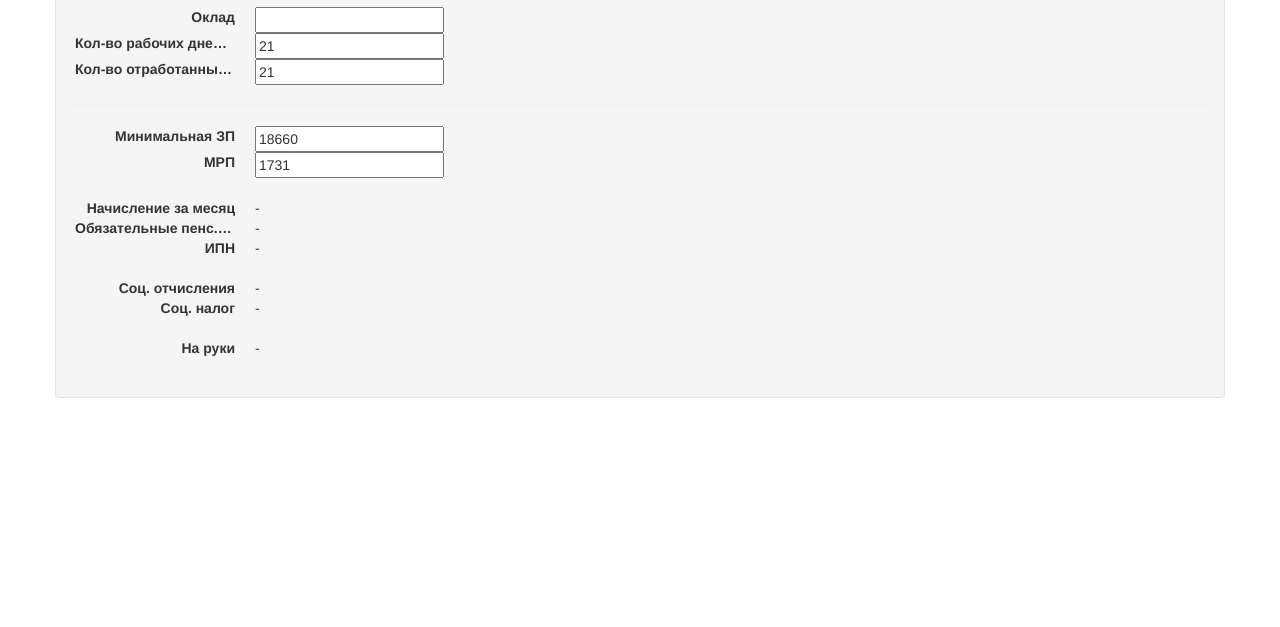
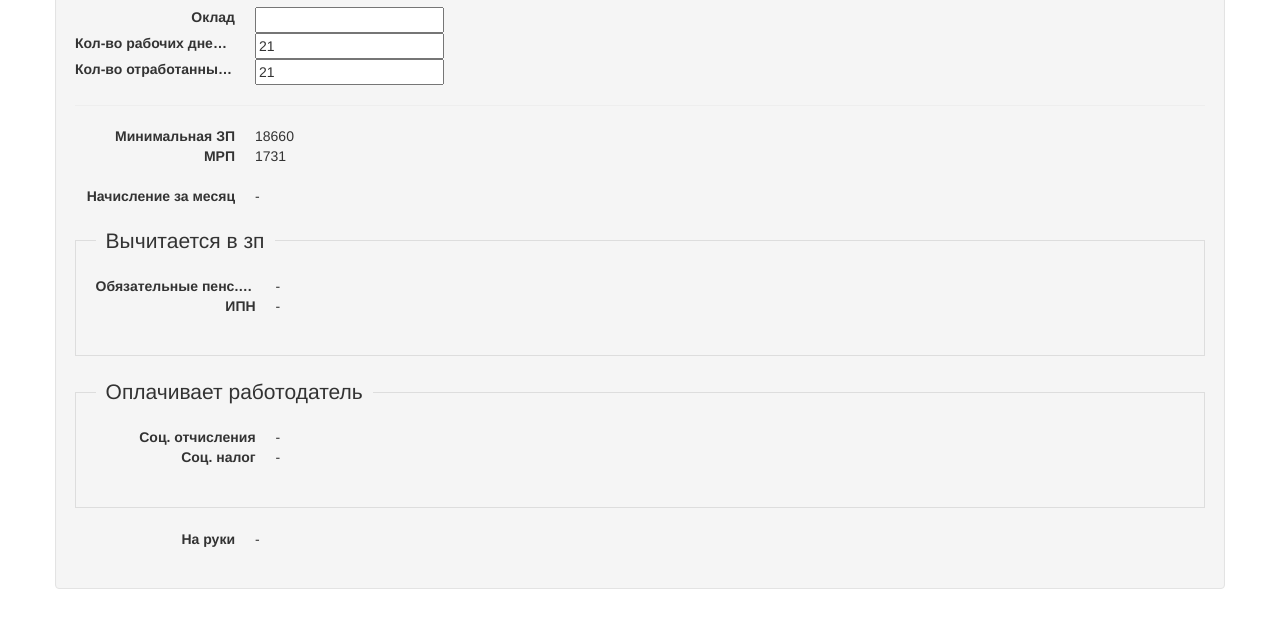
Before and after one commit to makenti/hypuk.github.io, a plain HTML site: page calc/index.html in a window 1280 px wide. Shown: the part 83-710 px from the top of the page. Drawn offline with nearby package versions, Linux system fonts and the light colour scheme.

Commit message:
calc updated

```diff
--- a/calc/calc.js
+++ b/calc/calc.js
@@ -14,12 +14,16 @@ accounting.settings = {
 	}
 }
 
+var min_salary = 18660;
+var mrp = 1731;
+$("#min_salary").html(min_salary);
+$("#mrp").html(mrp);
+
+
 function recalculate() {
 	var full_salary = $("#full_salary").val();
 	var number_of_working_days = $("#number_of_working_days").val();
 	var number_of_worked_days = $("#number_of_worked_days").val();
-	var min_salary = $("#min_salary").val();
-	var mrp = $("#mrp").val();
 
 	var payed = full_salary / number_of_working_days * number_of_worked_days;
 	var pension = 0;
--- a/calc/index.html
+++ b/calc/index.html
@@ -12,6 +12,21 @@
       <script src="../../assets/js/html5shiv.js"></script>
       <script src="../../assets/js/respond.min.js"></script>
     <![endif]-->
+    <style type="text/css">
+      fieldset {
+          border: 1px groove #ddd !important;
+          padding: 0 1.4em 1.4em 1.4em !important;
+          margin: 0 0 1.5em 0 !important;
+          -webkit-box-shadow:  0px 0px 0px 0px #000;
+                  box-shadow:  0px 0px 0px 0px #000;
+      }
+
+      legend {
+        width:inherit; /* Or auto */
+        padding:0 10px; /* To give a bit of padding on the left and right */
+        border-bottom:none;
+      }
+    </style>
   </head>
   <body>
     <div class="global-container">
@@ -32,23 +47,30 @@
         <hr />
         <dl class="dl-horizontal">
           <dt>Минимальная ЗП</dt>
-          <dd><input type="text" id="min_salary" value="18660"></dd>
+          <dd id="min_salary"></dd>
 
           <dt>МРП</dt>
-          <dd><input type="text" id="mrp" value="1731"></dd>
+          <dd id="mrp"></dd>
         </dl>
 
         <dl class="dl-horizontal">
             <dt>Начисление за месяц</dt>
             <dd id="payed">-</dd>
+        </dl>
 
+        <fieldset>
+          <legend>Вычитается в зп</legend>
+          <dl class="dl-horizontal">
             <dt>Обязательные пенс. взносы</dt>
             <dd id="pension">-</dd>
 
             <dt>ИПН</dt>
             <dd id="ipn">-</dd>
           </dl>
+        </fieldset>
 
+        <fieldset>
+          <legend>Оплачивает работодатель</legend>
           <dl class="dl-horizontal">
             <dt>Соц. отчисления</dt>
             <dd id="soc_payment">-</dd>
@@ -56,6 +78,7 @@
             <dt>Соц. налог</dt>
             <dd id="soc_tax">-</dd>
           </dl>
+        </fieldset>
 
         <dl class="dl-horizontal">
           <dt>На руки</dt>
```
Lines whose indentation alone changed are shown as unchanged.
